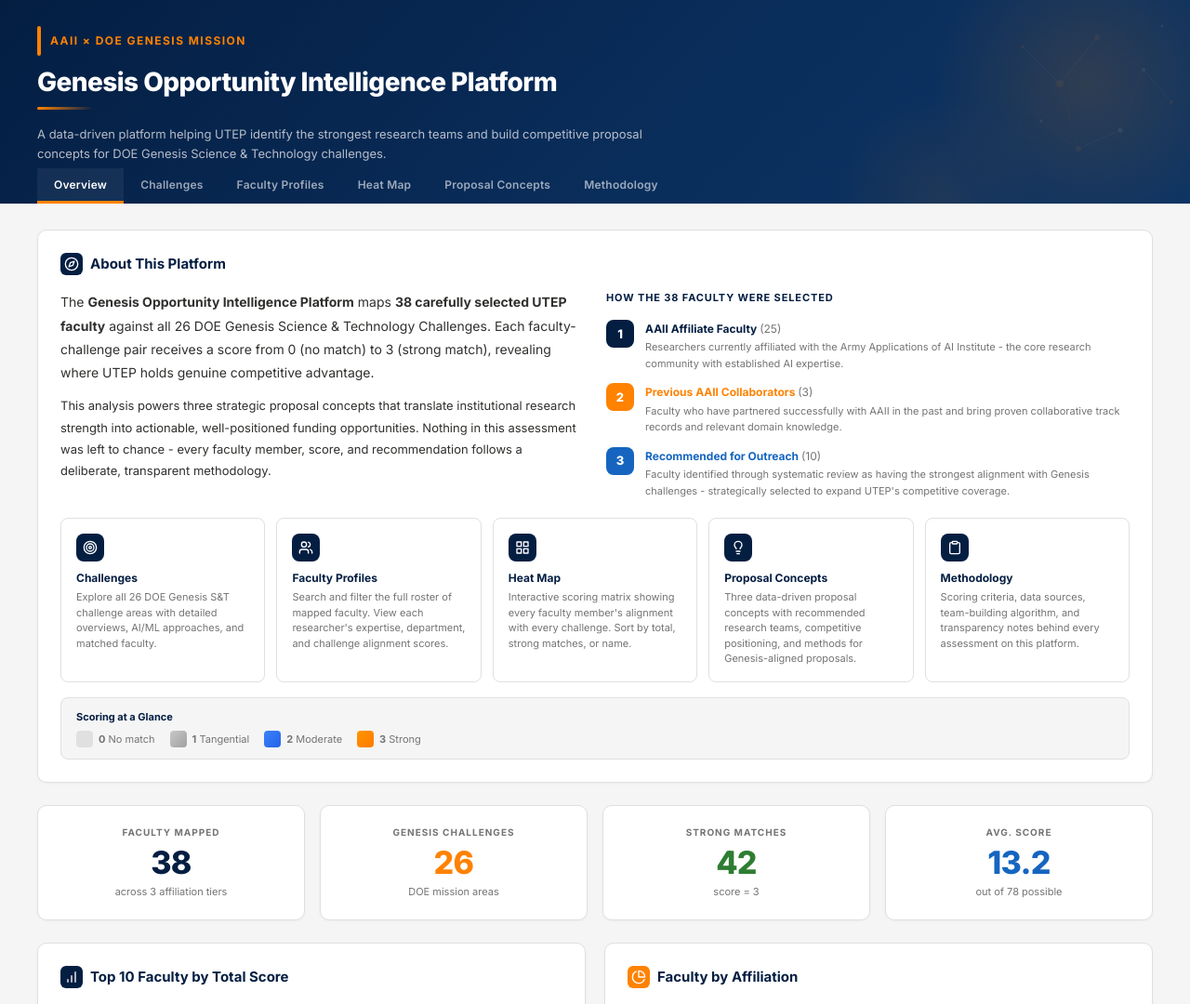
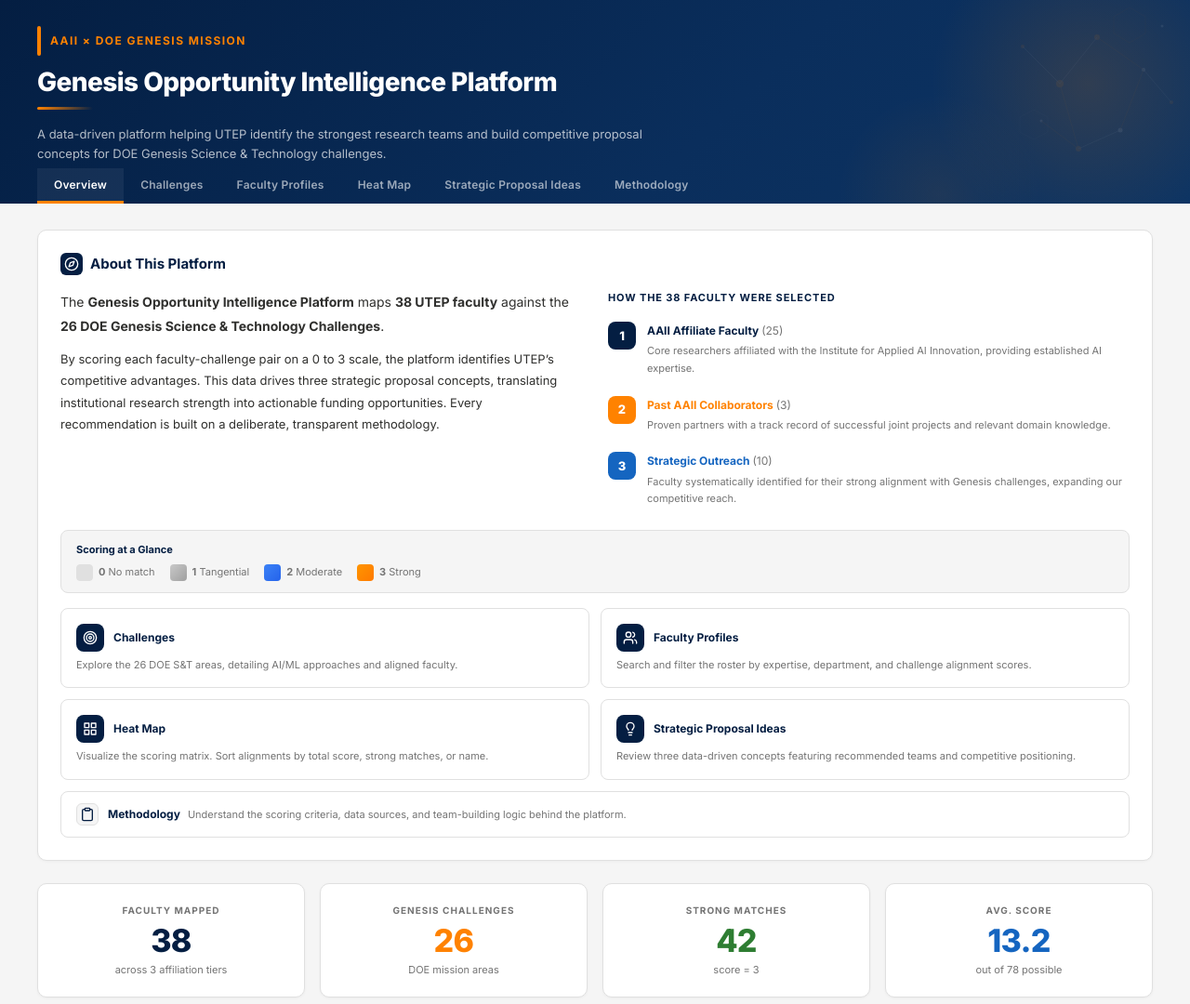
Before and after one commit to cauamcardoso/aaii-genesis-dashboard, a Flask app: page / in a window 1280 px wide. Shown: the top 1080 px of the page at 93% size. Run offline with Flask 3, Linux system fonts and the light colour scheme.

Commit message:
Refine copy and layout: rename tab to Strategic Proposal Ideas, redesign About section
1. Rename "Proposal Concepts" tab → "Strategic Proposal Ideas" throughout
2. Rename "Evaluator Appeal" → "What Reviewers Will Find Compelling"
3. Redesign About section: 2×2 card grid, Methodology as secondary link,
   Scoring at a Glance moved above cards, refined copy with correct AAII name,
   improved sidebar spacing with "Past AAII Collaborators" and "Strategic Outreach"

Co-Authored-By: Claude Opus 4.6 <noreply@anthropic.com>

```diff
--- a/templates/index.html
+++ b/templates/index.html
@@ -427,7 +427,7 @@ const el=(tag,cls,html)=>{const e=document.createElement(tag);if(cls)e.className
 
 let currentTab="overview";
 const TABS=["overview","challenges","faculty","heatmap","teams","methodology"];
-const TAB_LABELS={"overview":"Overview","challenges":"Challenges","faculty":"Faculty Profiles","heatmap":"Heat Map","teams":"Proposal Concepts","methodology":"Methodology"};
+const TAB_LABELS={"overview":"Overview","challenges":"Challenges","faculty":"Faculty Profiles","heatmap":"Heat Map","teams":"Strategic Proposal Ideas","methodology":"Methodology"};
 
 function renderTabs(){
   const tabs=$("tabs");tabs.innerHTML="";
@@ -452,40 +452,36 @@ function renderOverview(root){
   // About This Platform section
   const howCard=el("div","card");howCard.style.marginBottom="24px";
   const tabGuides=[
-    {tab:"challenges",icon:ICONS.target,label:"Challenges",desc:"Explore all 26 DOE Genesis S&T challenge areas with detailed overviews, AI/ML approaches, and matched faculty."},
-    {tab:"faculty",icon:ICONS.users,label:"Faculty Profiles",desc:"Search and filter the full roster of mapped faculty. View each researcher's expertise, department, and challenge alignment scores."},
-    {tab:"heatmap",icon:ICONS.grid,label:"Heat Map",desc:"Interactive scoring matrix showing every faculty member's alignment with every challenge. Sort by total, strong matches, or name."},
-    {tab:"teams",icon:ICONS.lightbulb,label:"Proposal Concepts",desc:"Three data-driven proposal concepts with recommended research teams, competitive positioning, and methods for Genesis-aligned proposals."},
-    {tab:"methodology",icon:ICONS.clipboard,label:"Methodology",desc:"Scoring criteria, data sources, team-building algorithm, and transparency notes behind every assessment on this platform."}
+    {tab:"challenges",icon:ICONS.target,label:"Challenges",desc:"Explore the 26 DOE S&T areas, detailing AI/ML approaches and aligned faculty."},
+    {tab:"faculty",icon:ICONS.users,label:"Faculty Profiles",desc:"Search and filter the roster by expertise, department, and challenge alignment scores."},
+    {tab:"heatmap",icon:ICONS.grid,label:"Heat Map",desc:"Visualize the scoring matrix. Sort alignments by total score, strong matches, or name."},
+    {tab:"teams",icon:ICONS.lightbulb,label:"Strategic Proposal Ideas",desc:"Review three data-driven concepts featuring recommended teams and competitive positioning."}
   ];
   howCard.innerHTML=`<div class="card-title"><div class="icon" style="background:var(--navy)">${ICONS.compass}</div>About This Platform</div>
-    <div class="about-grid" style="display:grid;grid-template-columns:1fr 1fr;gap:24px;margin-bottom:20px">
+    <div class="about-grid" style="display:grid;grid-template-columns:1fr 1fr;gap:28px;margin-bottom:20px">
       <div>
-        <p style="font-size:14px;color:var(--text);line-height:1.8;margin-bottom:12px">The <strong>Genesis Opportunity Intelligence Platform</strong> maps <strong>${F.length} carefully selected UTEP faculty</strong> against all 26 DOE Genesis Science & Technology Challenges. Each faculty-challenge pair receives a score from 0 (no match) to 3 (strong match), revealing where UTEP holds genuine competitive advantage.</p>
-        <p style="font-size:13px;color:var(--text);line-height:1.8">This analysis powers three strategic proposal concepts that translate institutional research strength into actionable, well-positioned funding opportunities. Nothing in this assessment was left to chance - every faculty member, score, and recommendation follows a deliberate, transparent methodology.</p>
+        <p style="font-size:14px;color:var(--text);line-height:1.8;margin-bottom:12px">The <strong>Genesis Opportunity Intelligence Platform</strong> maps <strong>${F.length} UTEP faculty</strong> against the <strong>26 DOE Genesis Science & Technology Challenges</strong>.</p>
+        <p style="font-size:13px;color:var(--text);line-height:1.8">By scoring each faculty-challenge pair on a 0 to 3 scale, the platform identifies UTEP\u2019s competitive advantages. This data drives three strategic proposal concepts, translating institutional research strength into actionable funding opportunities. Every recommendation is built on a deliberate, transparent methodology.</p>
       </div>
       <div>
-        <div style="font-size:11px;font-weight:700;color:var(--navy);text-transform:uppercase;letter-spacing:0.08em;margin-bottom:14px">How the ${F.length} Faculty Were Selected</div>
-        <div style="display:flex;flex-direction:column;gap:12px">
+        <div style="font-size:11px;font-weight:700;color:var(--navy);text-transform:uppercase;letter-spacing:0.08em;margin-bottom:16px">How the ${F.length} Faculty Were Selected</div>
+        <div style="display:flex;flex-direction:column;gap:16px">
           <div style="display:flex;gap:12px;align-items:flex-start">
             <div style="width:30px;height:30px;border-radius:8px;background:var(--navy);color:#FFF;display:flex;align-items:center;justify-content:center;font-size:13px;font-weight:800;flex-shrink:0">1</div>
-            <div><div style="font-size:12px;font-weight:700;color:var(--navy)">AAII Affiliate Faculty <span style="font-weight:400;color:var(--text2)">(${affCount("AAII Affiliate")})</span></div><div style="font-size:11px;color:var(--text2);line-height:1.6;margin-top:2px">Researchers currently affiliated with the Army Applications of AI Institute - the core research community with established AI expertise.</div></div>
+            <div style="padding-bottom:4px"><div style="font-size:12px;font-weight:700;color:var(--navy);margin-bottom:3px">AAII Affiliate Faculty <span style="font-weight:400;color:var(--text2)">(${affCount("AAII Affiliate")})</span></div><div style="font-size:11px;color:var(--text2);line-height:1.7">Core researchers affiliated with the Institute for Applied AI Innovation, providing established AI expertise.</div></div>
           </div>
           <div style="display:flex;gap:12px;align-items:flex-start">
             <div style="width:30px;height:30px;border-radius:8px;background:var(--orange);color:#FFF;display:flex;align-items:center;justify-content:center;font-size:13px;font-weight:800;flex-shrink:0">2</div>
-            <div><div style="font-size:12px;font-weight:700;color:var(--orange)">Previous AAII Collaborators <span style="font-weight:400;color:var(--text2)">(${affCount("Previous AAII")})</span></div><div style="font-size:11px;color:var(--text2);line-height:1.6;margin-top:2px">Faculty who have partnered successfully with AAII in the past and bring proven collaborative track records and relevant domain knowledge.</div></div>
+            <div style="padding-bottom:4px"><div style="font-size:12px;font-weight:700;color:var(--orange);margin-bottom:3px">Past AAII Collaborators <span style="font-weight:400;color:var(--text2)">(${affCount("Previous AAII")})</span></div><div style="font-size:11px;color:var(--text2);line-height:1.7">Proven partners with a track record of successful joint projects and relevant domain knowledge.</div></div>
           </div>
           <div style="display:flex;gap:12px;align-items:flex-start">
             <div style="width:30px;height:30px;border-radius:8px;background:var(--blue);color:#FFF;display:flex;align-items:center;justify-content:center;font-size:13px;font-weight:800;flex-shrink:0">3</div>
-            <div><div style="font-size:12px;font-weight:700;color:var(--blue)">Recommended for Outreach <span style="font-weight:400;color:var(--text2)">(${affCount("Recommended")})</span></div><div style="font-size:11px;color:var(--text2);line-height:1.6;margin-top:2px">Faculty identified through systematic review as having the strongest alignment with Genesis challenges - strategically selected to expand UTEP's competitive coverage.</div></div>
+            <div style="padding-bottom:4px"><div style="font-size:12px;font-weight:700;color:var(--blue);margin-bottom:3px">Strategic Outreach <span style="font-weight:400;color:var(--text2)">(${affCount("Recommended")})</span></div><div style="font-size:11px;color:var(--text2);line-height:1.7">Faculty systematically identified for their strong alignment with Genesis challenges, expanding our competitive reach.</div></div>
           </div>
         </div>
       </div>
     </div>
-    <div style="display:grid;grid-template-columns:repeat(auto-fill,minmax(200px,1fr));gap:12px;margin-bottom:16px">
-      ${tabGuides.map(g=>`<div class="how-card" data-tab="${g.tab}"><div style="width:30px;height:30px;border-radius:8px;background:var(--navy);color:#FFF;display:flex;align-items:center;justify-content:center;margin-bottom:8px">${g.icon}</div><div style="font-size:12px;font-weight:700;color:var(--navy);margin-bottom:3px">${g.label}</div><div style="font-size:11px;color:var(--text2);line-height:1.5">${g.desc}</div></div>`).join("")}
-    </div>
-    <div style="padding:12px 16px;background:var(--ltbg);border-radius:8px;border:1px solid var(--border)">
+    <div style="padding:12px 16px;background:var(--ltbg);border-radius:8px;border:1px solid var(--border);margin-bottom:16px">
       <div style="font-size:11px;font-weight:700;color:var(--navy);margin-bottom:6px">Scoring at a Glance</div>
       <div style="display:flex;gap:16px;flex-wrap:wrap">
         <div style="display:flex;align-items:center;gap:6px"><div style="width:18px;height:18px;border-radius:4px;background:#E0E0E0;border:1px solid var(--border)"></div><span style="font-size:11px;color:var(--text2)"><b>0</b> No match</span></div>
@@ -493,6 +489,13 @@ function renderOverview(root){
         <div style="display:flex;align-items:center;gap:6px"><div style="width:18px;height:18px;border-radius:4px;background:linear-gradient(135deg,#3B82F6,#2563EB)"></div><span style="font-size:11px;color:var(--text2)"><b>2</b> Moderate</span></div>
         <div style="display:flex;align-items:center;gap:6px"><div style="width:18px;height:18px;border-radius:4px;background:linear-gradient(135deg,#FF9500,#FF7A00)"></div><span style="font-size:11px;color:var(--text2)"><b>3</b> Strong</span></div>
       </div>
+    </div>
+    <div style="display:grid;grid-template-columns:1fr 1fr;gap:12px;margin-bottom:12px">
+      ${tabGuides.map(g=>`<div class="how-card" data-tab="${g.tab}"><div style="display:flex;align-items:center;gap:10px;margin-bottom:6px"><div style="width:30px;height:30px;border-radius:8px;background:var(--navy);color:#FFF;display:flex;align-items:center;justify-content:center;flex-shrink:0">${g.icon}</div><div style="font-size:12px;font-weight:700;color:var(--navy)">${g.label}</div></div><div style="font-size:11px;color:var(--text2);line-height:1.5">${g.desc}</div></div>`).join("")}
+    </div>
+    <div class="how-card" data-tab="methodology" style="display:flex;align-items:center;gap:10px;padding:12px 16px">
+      <div style="width:24px;height:24px;border-radius:6px;background:var(--ltbg);border:1px solid var(--border);color:var(--navy);display:flex;align-items:center;justify-content:center;flex-shrink:0">${ICONS.clipboard}</div>
+      <div><span style="font-size:12px;font-weight:700;color:var(--navy)">Methodology</span><span style="font-size:11px;color:var(--text2);margin-left:8px">Understand the scoring criteria, data sources, and team-building logic behind the platform.</span></div>
     </div>`;
   root.appendChild(howCard);
   howCard.querySelectorAll(".how-card").forEach(c=>{
@@ -780,7 +783,7 @@ function renderTeams(root){
     root.innerHTML="";
 
     const hero=el("div","card team-hero");
-    hero.innerHTML=`<div class="label">Proposal Concepts</div><h2>Strategic Research Proposals for DOE Genesis</h2><p>These proposal concepts emerge from natural clusters in UTEP faculty expertise aligned with Genesis challenges. Each concept outlines what the proposal is about, why it matters, the methods involved, and who would lead the effort. They are starting points for refinement, not prescriptions.</p>`;
+    hero.innerHTML=`<div class="label">Strategic Proposal Ideas</div><h2>Strategic Research Proposals for DOE Genesis</h2><p>These proposal ideas emerge from natural clusters in UTEP faculty expertise aligned with Genesis challenges. Each concept outlines what the proposal is about, why it matters, the methods involved, and who would lead the effort. They are starting points for refinement, not prescriptions.</p>`;
     root.appendChild(hero);
 
     const btns=el("div","cluster-btns");
@@ -828,7 +831,7 @@ function renderTeams(root){
         <div class="card" style="border-left:4px solid var(--green)">
           <div style="display:flex;align-items:center;gap:8px;margin-bottom:10px">
             <div style="width:28px;height:28px;border-radius:6px;background:var(--green);color:#FFF;display:flex;align-items:center;justify-content:center;font-size:13px;font-weight:800;flex-shrink:0">4</div>
-            <span style="font-size:13px;font-weight:700;color:var(--green);text-transform:uppercase;letter-spacing:0.04em">Evaluator Appeal</span>
+            <span style="font-size:13px;font-weight:700;color:var(--green);text-transform:uppercase;letter-spacing:0.04em">What Reviewers Will Find Compelling</span>
           </div>
           <p style="font-size:13px;color:var(--text);line-height:1.8">${cl.utepStrength}</p>
         </div>
```
